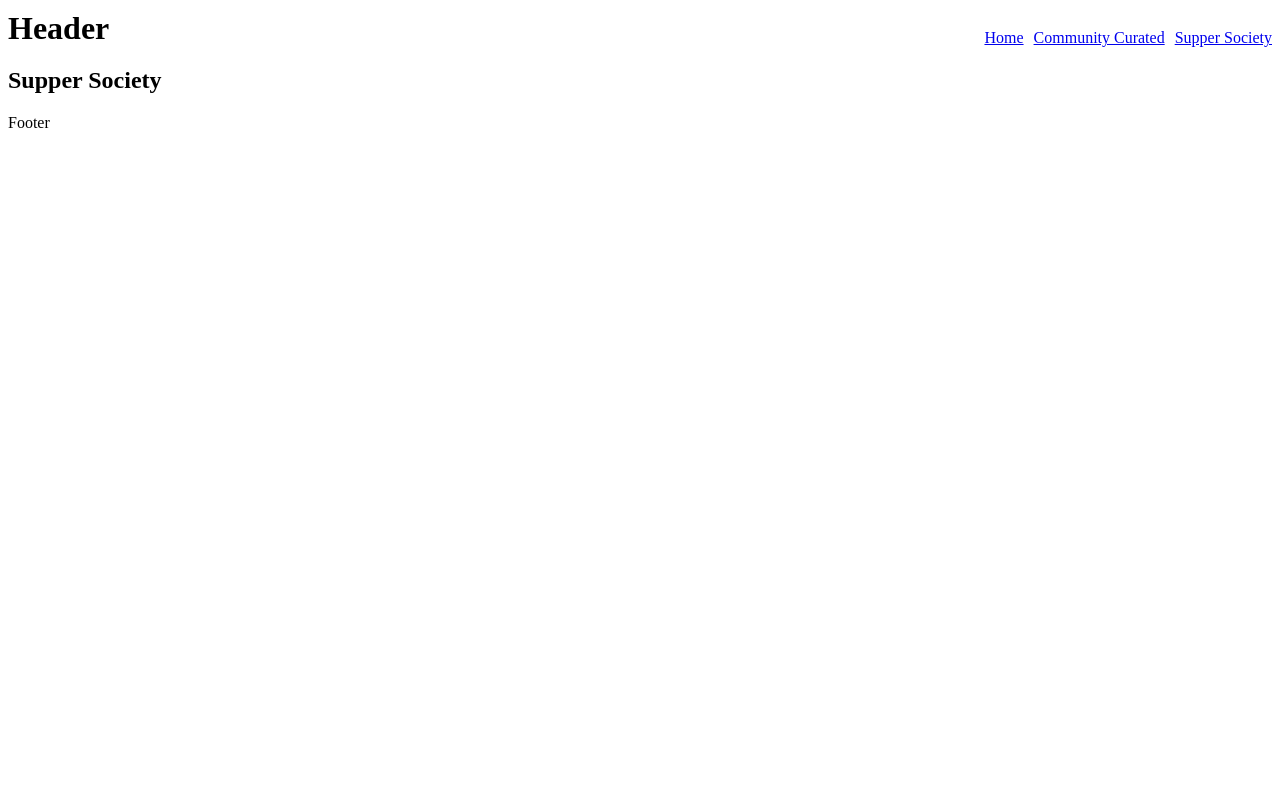
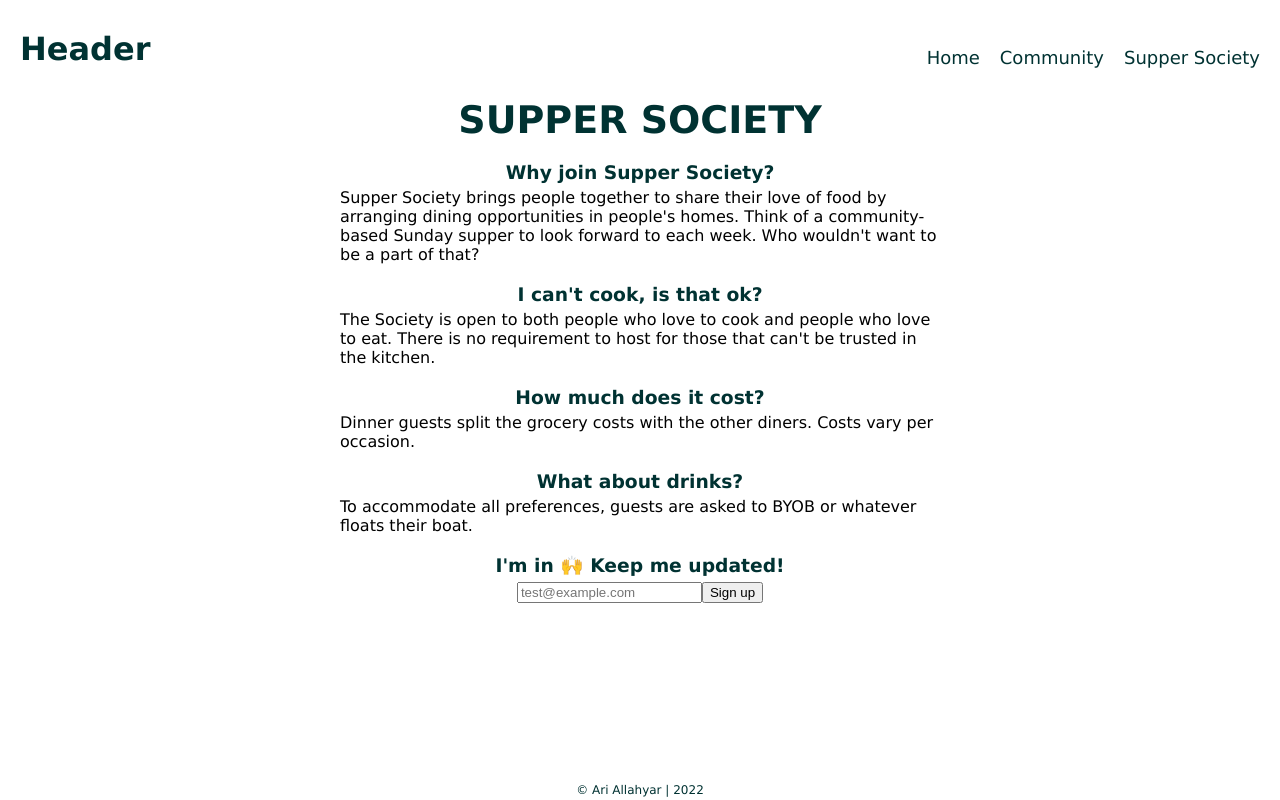
Before and after one commit to ariallahyar/final-front, a React (Create React App) app: page /society in a window 1280 px wide. Built offline with nearby package versions, Linux system fonts and the light colour scheme.

Commit message:
Initial styling

```diff
--- a/package.json
+++ b/package.json
@@ -13,7 +13,8 @@
     "react-dom": "^18.1.0",
     "react-router": "^6.3.0",
     "react-router-dom": "^6.3.0",
-    "react-scripts": "5.0.1"
+    "react-scripts": "5.0.1",
+    "styled-components": "^5.3.5"
   },
   "scripts": {
     "start": "react-scripts start",
--- a/src/App.js
+++ b/src/App.js
@@ -1,26 +1,30 @@
-// import React, { useState, useEffect } from "react";
 import React from "react";
 import { Routes, Route, Navigate } from "react-router";
 import Layout from "./components/Layout";
 import Home from "./components/Home";
-import NotFound from "./components/NotFound";
 import CommunityPage from "./components/CommunityPage";
 import SupperSocietyPage from "./components/SupperSocietyPage";
+import NotFound from "./components/NotFound";
+import { createGlobalStyle } from "styled-components";
 
-// import mockData from "./mock-data.json";
-// const markers = mockData.results; // for development
+const GlobalStyle = createGlobalStyle`
+  body {
+    display: flex;
+    flex-direction: column;
+    margin: 0 auto;
+    padding: 20px;
+    max-width: 1800px;
+    box-sizing: border-box;
+    font-family: Verdana, Geneva, Tahoma, sans-serif;
+    -webkit-font-smoothing: antialiased;
+    -moz-osx-font-smoothing: grayscale;
+  }
+`;
 
 const App = () => {
-  // const [markers, setMarkers] = useState([]);
-
-  // useEffect(() => {
-  //   fetch("https://arieats.herokuapp.com/places")
-  //     .then((res) => res.json())
-  //     .then((data) => setMarkers(data.results))
-  //     .catch((err) => console.log(err));
-  // }, []);
-
   return (
+    <>
+      <GlobalStyle />
       <Routes>
         <Route path="/" element={<Layout />}>
           <Route index element={<Home />} />
@@ -30,6 +34,7 @@ const App = () => {
           <Route path="*" element={<Navigate to="/404" replace />} /> */
         </Route>
       </Routes>
+    </>
   );
 };
 
--- a/src/components/CommunityForm.js
+++ b/src/components/CommunityForm.js
@@ -1,4 +1,17 @@
 import React, { useState } from "react";
+import styled from "styled-components";
+
+const Section = styled.section`
+  color: white;
+  background-color: rgb(0, 50, 50);
+  padding: 15px;
+`;
+
+const Form = styled.form`
+  display: flex;
+  flex-direction: column;
+  row-gap: 5px;
+`;
 
 const CommunityForm = ({ setRecommendations }) => {
   const [nameOfPlace, setNameOfPlace] = useState("");
@@ -43,14 +56,18 @@ const CommunityForm = ({ setRecommendations }) => {
   };
 
   if (!isAuthorized) {
-    return <h2>Please login to submit a community suggestion</h2>;
+    return (
+      <Section>
+        <h3>Please login to submit a community suggestion</h3>
+      </Section>
+    );
   }
 
   return (
-    <section>
+    <Section>
       <h3>Form</h3>
-      <form className={"entryForm"} onSubmit={handleOnSubmit()}>
-        <label htmlFor={"nameOfPlace"}>Name of place*</label>
+      <Form onSubmit={handleOnSubmit()}>
+        <label htmlFor={"nameOfPlace"}>Name of place</label>
         <input
           id={"nameOfPlace"}
           type={"text"}
@@ -58,7 +75,7 @@ const CommunityForm = ({ setRecommendations }) => {
           onChange={(event) => setNameOfPlace(event.target.value)}
           required
         />
-        <label htmlFor={"city"}>City*</label>
+        <label htmlFor={"city"}>City</label>
         <input
           id={"city"}
           type={"text"}
@@ -66,15 +83,16 @@ const CommunityForm = ({ setRecommendations }) => {
           onChange={(event) => setCity(event.target.value)}
           required
         />
-        <label htmlFor={"comment"}>Comment*</label>
-        <input
+        <label htmlFor={"comment"}>Comment</label>
+        <textarea
           id={"comment"}
           type={"text"}
+          rows={4}
           value={comment}
           onChange={(event) => setComment(event.target.value)}
           required
         />
-        <label htmlFor={"website"}>Website*</label>
+        <label htmlFor={"website"}>Website</label>
         <input
           id={"website"}
           type="url"
@@ -87,8 +105,8 @@ const CommunityForm = ({ setRecommendations }) => {
         <button type="submit" disabled={!city || !nameOfPlace || !website || !comment}>
           Submit
         </button>
-      </form>
-    </section>
+      </Form>
+    </Section>
   );
 };
 
--- a/src/components/CommunityPage.js
+++ b/src/components/CommunityPage.js
@@ -1,5 +1,20 @@
 import React, { useEffect, useState } from "react";
 import CommunityForm from "./CommunityForm";
+import styled from "styled-components";
+
+const Container = styled.div`
+  display: grid;
+  grid-template-columns: 1fr;
+  grid-template-rows: 85vh;
+
+  @media (min-width: 768px) {
+    grid-template-columns: 2fr 1fr;
+  }
+`;
+
+const Section = styled.section`
+  overflow-x: scroll;
+`;
 
 const CommunityPage = () => {
   const [recommendations, setRecommendations] = useState([]);
@@ -12,10 +27,9 @@ const CommunityPage = () => {
   }, []);
 
   return (
-    <>
-      <h2>Community curated</h2>
-      <div className="container-community">
-        <section>
+    <Container>
+      <Section>
+        <h2>Community favorites</h2>
         {recommendations.map(({ nameOfPlace, city, comment, website, _id }) => {
           return (
             <article key={_id}>
@@ -28,10 +42,9 @@ const CommunityPage = () => {
             </article>
           );
         })}
-        </section>
+      </Section>
       <CommunityForm setRecommendations={setRecommendations} />
-      </div>
-    </>
+    </Container>
   );
 };
 
--- a/src/components/Home.js
+++ b/src/components/Home.js
@@ -1,9 +1,27 @@
 import React, { useState } from "react";
 import Map from "./Map";
 import Places from "./Places";
+import styled from "styled-components";
+import mockData from "../mock-data.json";
 
-import mockData from "../mock-data.json";
 const markers = mockData.results;
+
+const PlacesSection = styled.section`
+  overflow-x: scroll;
+  color: white;
+  background-color: rgb(0, 50, 50);
+  padding: 20px;
+`;
+
+const Container = styled.div`
+  display: grid;
+  grid-template-columns: 1fr;
+  grid-template-rows: 85vh;
+
+  @media (min-width: 768px) {
+    grid-template-columns: 2fr 1fr;
+  }
+`;
 
 const Home = () => {
   const [activeMarker, setActiveMarker] = useState(null);
@@ -17,14 +35,14 @@ const Home = () => {
   // }, []);
 
   return (
-    <div className="container">
+    <Container>
       <section className="map-container">
         <Map markers={markers} activeMarker={activeMarker} setActiveMarker={setActiveMarker} />
       </section>
-      <section className="places-container">
+      <PlacesSection>
         <Places places={markers} activeMarker={activeMarker} setActiveMarker={setActiveMarker} />
-      </section>
-    </div>
+      </PlacesSection>
+    </Container>
   );
 };
 
--- a/src/components/Layout.js
+++ b/src/components/Layout.js
@@ -1,21 +1,66 @@
 import React from "react";
 import { Link, Outlet } from "react-router-dom";
+import styled from "styled-components";
+
+const HeaderStyled = styled.header`
+  margin: 10px 0;
+  display: grid;
+  grid-template-columns: 1fr 1fr;
+  align-items: flex-end;
+`;
+
+const Title = styled.h1`
+  padding: 0;
+  margin: 0;
+  color: rgb(0, 50, 50);
+`;
+
+const Nav = styled.nav`
+  display: flex;
+  justify-content: flex-end;
+  gap: 20px;
+`;
+
+const NavLink = styled(Link)`
+  font-size: 18px;
+  color: rgb(0, 50, 50);
+  text-decoration: none;
+
+  @media (min-width: 768px) {
+    &:hover {
+      text-decoration: underline;
+    }
+  }
+`;
+
+const FooterStyled = styled.footer`
+  position: fixed;
+  font-size: 12px;
+  left: 0;
+  bottom: 0;
+  width: 100%;
+  height: 20px;
+  color: rgb(0, 50, 50);
+  display: flex;
+  justify-content: center;
+  align-items: center;
+`;
 
 const Header = () => {
   return (
-    <header className="header-container">
-      <h1>Header</h1>
-      <nav>
-        <Link to="/">Home</Link>
-        <Link to="/community">Community Curated</Link>
-        <Link to="/society">Supper Society</Link>
-      </nav>
-    </header>
+    <HeaderStyled className="header-container">
+      <Title>Header</Title>
+      <Nav>
+        <NavLink to="/">Home</NavLink>
+        <NavLink to="/community">Community</NavLink>
+        <NavLink to="/society">Supper Society</NavLink>
+      </Nav>
+    </HeaderStyled>
   );
 };
 
 const Footer = () => {
-  return <footer>Footer</footer>;
+  return <FooterStyled>© Ari Allahyar | 2022</FooterStyled>;
 };
 
 const Layout = () => {
--- a/src/components/SupperSocietyPage.js
+++ b/src/components/SupperSocietyPage.js
@@ -1,7 +1,59 @@
 import React from "react";
+import styled from "styled-components";
+
+const Section = styled.section`
+  * {
+    margin: 0;
+  }
+
+  h2 {
+    font-size: 38px;
+    margin-top: 20px;
+    text-transform: uppercase;
+    color: rgb(0, 50, 50);
+  }
+
+  display: grid;
+  justify-items: center;
+  grid-template-columns: 1fr;
+  width: 600px;
+  margin: 0 auto;
+
+  h3 {
+    color: rgb(0, 50, 50);
+    margin: 20px 0 5px 0;
+  }
+
+  p {
+  }
+`;
 
 const SupperSocietyPage = () => {
-  return <h2>Supper Society</h2>;
+  return (
+    <Section>
+      <h2>Supper Society</h2>
+      <h3>Why join Supper Society?</h3>
+      <p>
+        Supper Society brings people together to share their love of food by arranging dining
+        opportunities in people's homes. Think of a community-based Sunday supper to look forward to
+        each week. Who wouldn't want to be a part of that?
+      </p>
+      <h3>I can't cook, is that ok?</h3>
+      <p>
+        The Society is open to both people who love to cook and people who love to eat. There is no
+        requirement to host for those that can't be trusted in the kitchen.
+      </p>
+      <h3>How much does it cost?</h3>
+      <p>Dinner guests split the grocery costs with the other diners. Costs vary per occasion.</p>
+      <h3>What about drinks?</h3>
+      <p>To accommodate all preferences, guests are asked to BYOB or whatever floats their boat.</p>
+      <h3>I'm in 🙌 Keep me updated!</h3>
+      <form>
+        <input id={"signup"} type="email" placeholder="test@example.com" required />
+        <button type="submit">Sign up</button>
+      </form>
+    </Section>
+  );
 };
 
 export default SupperSocietyPage;
--- a/src/index.css
+++ /dev/null
@@ -1,60 +0,0 @@
-/* * {
-	border: solid 1px red;
-} */
-
-/* Layout */
-header {
-	margin: 10px 0;
-	display: grid;
-	grid-template-columns: 1fr 1fr;
-	align-items:flex-end;
-}
-
-h1 {
-	padding: 0;
-	margin: 0;
-}
-
-nav {
-	display: flex;
-	gap: 10px;
-	justify-content: flex-end;
-}
-
-/* Home */
-
-.container {
-	display: grid;
-	grid-template-columns: 1fr;
-	grid-template-rows: 80vh;
-}
-
-.places-container {
-	width: 100%;
-	overflow-x: scroll;
-}
-
-@media screen and (min-width: 768px) {
-	.container {
-		grid-template-columns: 2fr 1fr;
-	}
-}
-
-/* CommunityPage */
-
-.container-community {
-	display: grid;
-	grid-template-columns: 1fr;
-}
-
-.entryForm {
-	border: solid 1px black;
-	display: flex;
-	flex-direction: column;
-}
-
-@media screen and (min-width: 768px) {
-	.container-community {
-		grid-template-columns: 2fr 1fr;
-	}
-}
--- a/src/index.js
+++ b/src/index.js
@@ -2,7 +2,6 @@ import React from "react";
 import ReactDOM from "react-dom/client";
 import { BrowserRouter } from "react-router-dom";
 import App from "./App";
-import "./index.css";
 
 const root = ReactDOM.createRoot(document.getElementById("root"));
 root.render(
--- a/src/mock-data.json
+++ b/src/mock-data.json
@@ -8,7 +8,7 @@
         "lat": 55.67121,
         "lng": 12.546216
       },
-          "description": "Fabulous Latin-American food",
+      "description": "Latin American restaurant serving vibrant dishes. Try the tasting menu, or pick up some empanadas to-go.",
       "formatted_address": "Enghavevej 5, st, 1674 København, Denmark",
       "name": "Gorda",
       "photos": [
@@ -94,9 +94,8 @@
         }
       ],
       "place_id": "ChIJOcm5-0dTUkYRUsQQDnlWV5Y",
-          "tags": [
-              "Casual"
-          ]
+      "tags": ["Casual"],
+      "website": "https://www.gorda.dk/"
     },
     {
       "_id": "629b20154cfe46ba58be47fb",
@@ -105,7 +104,7 @@
         "lat": 55.682827,
         "lng": 12.610481
       },
-          "description": "The world's best restaurant",
+      "description": "The world's best restaurant. What more is there to say?",
       "formatted_address": "Refshalevej 96, 1432 København K, Denmark",
       "name": "Noma",
       "photos": [
@@ -191,9 +190,8 @@
         }
       ],
       "place_id": "ChIJpYCQZztTUkYRFOE368Xs6kI",
-          "tags": [
-              "Fine dining"
-          ]
+      "tags": ["Fine dining"],
+      "website": "https://noma.dk/"
     }
   ]
 }
```
Also changed, not shown: src/components/Map.js (+5 -6 lines), src/components/PlaceCard.js (+44 -9 lines), 1 other file (tests, documents, lock files or other folders). Lines whose indentation alone changed are shown as unchanged.
